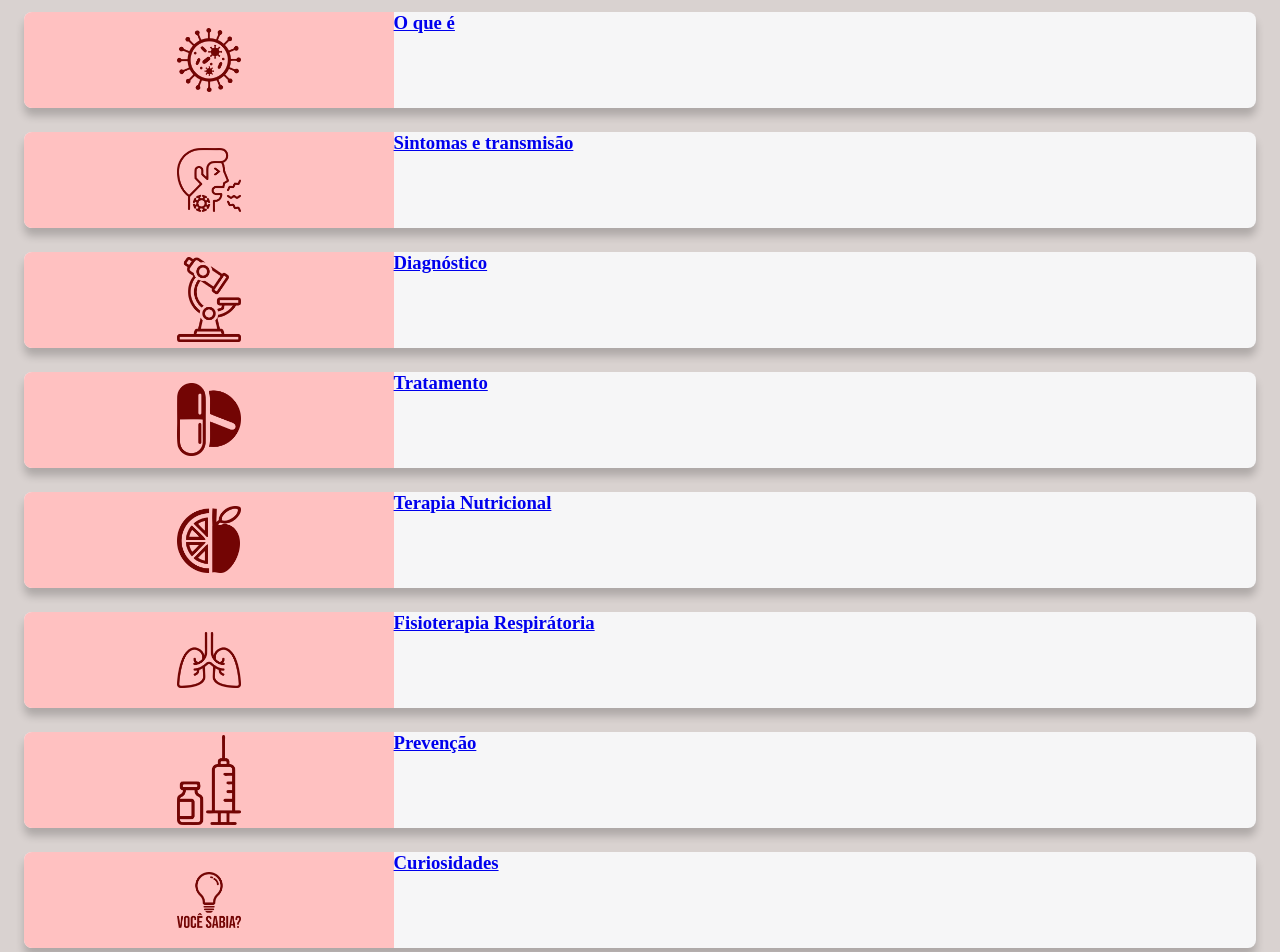
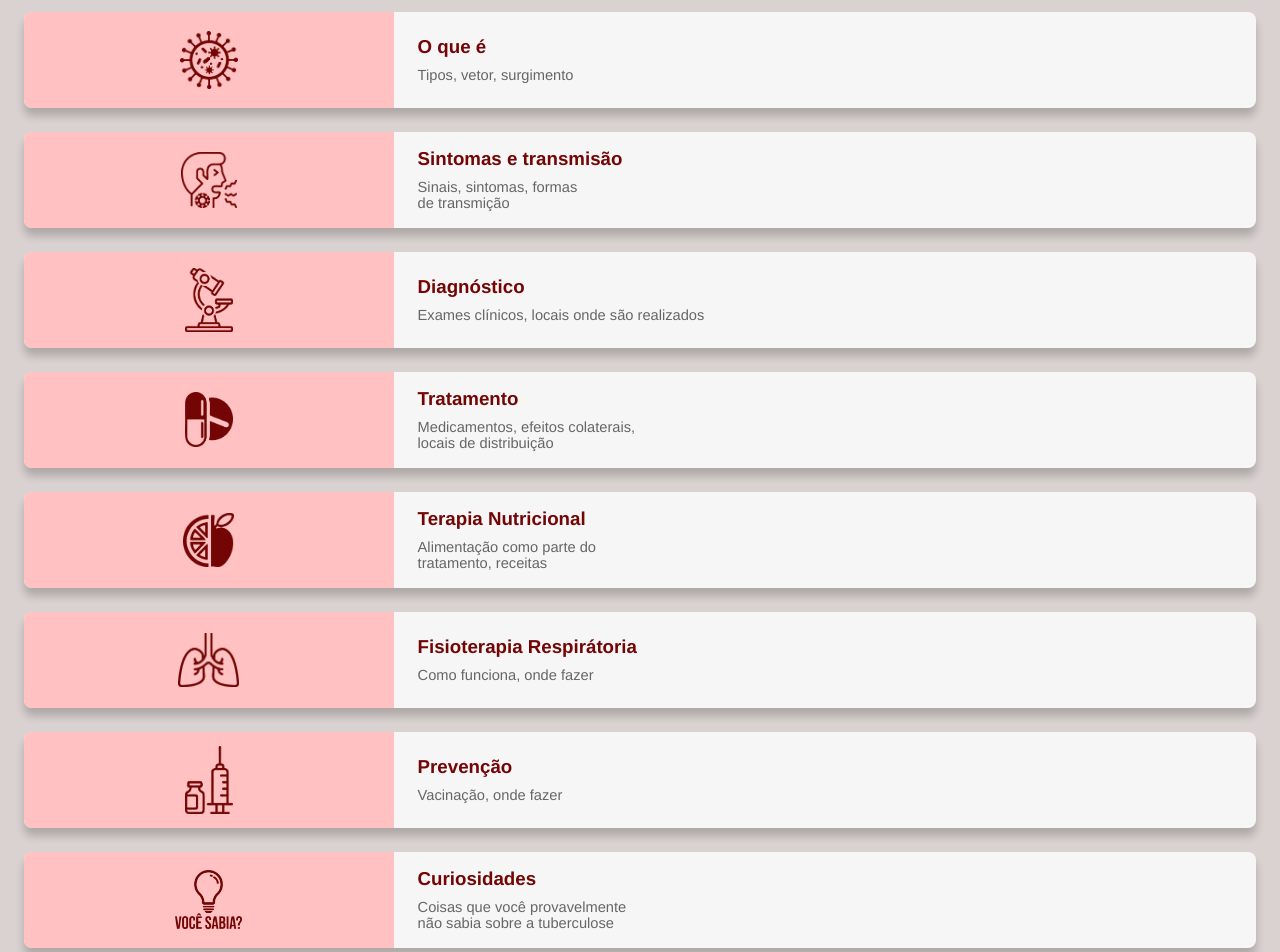
Before and after one commit to VictorCrisostomo/controlTB-app, a React (Create React App) app: page / in a window 1280 px wide. Shown: the part 220-1172 px from the top of the page. Built offline with nearby package versions, Linux system fonts and the light colour scheme.

Commit message:
config content of main menu

```diff
--- a/src/components/index.js
+++ b/src/components/index.js
@@ -23,11 +23,11 @@ const MenuInicial = () => {
           <Link to="/oquee">
             <div className="Cards">
               <div className="BackgroundIcon">
-                <img className="icon" src={virus} alt="" />
+                <img style={{width: '3.6em'}} src={virus} alt="" />
               </div>
-              <div className="">
-                <h3>O que é</h3>
-                <p></p>
+              <div className="ContentCard">
+                <h3 className="TitleCard">O que é</h3>
+                <p className="TextCard">Tipos, vetor, surgimento</p>
               </div>
             </div>
           </Link>
@@ -35,11 +35,11 @@ const MenuInicial = () => {
           <Link to="/sintomasetransmicao">
             <div className="Cards">
             <div className="BackgroundIcon">
-                <img className="icon" src={tosse} alt="" />
+                <img style={{width: '3.5em'}} src={tosse} alt="" />
               </div>
-              <div className="">
-                <h3>Sintomas e transmisão</h3>
-                <p></p>
+              <div className="ContentCard">
+                <h3 className="TitleCard">Sintomas e transmisão</h3>
+                <p className="TextCard">Sinais, sintomas, formas <br/>de transmição</p>
               </div>
             </div>
           </Link>
@@ -47,11 +47,11 @@ const MenuInicial = () => {
           <Link to="/diagnostico">
             <div className="Cards">
             <div className="BackgroundIcon">
-                <img className="icon" src={microscopio} alt="" />
+                <img style={{width: '3em'}} src={microscopio} alt="" />
               </div>
-              <div className="">
-                <h3>Diagnóstico</h3>
-                <p></p>
+              <div className="ContentCard">
+                <h3 className="TitleCard">Diagnóstico</h3>
+                <p className="TextCard">Exames clínicos, locais onde são realizados</p>
               </div>
             </div>
           </Link>
@@ -59,11 +59,11 @@ const MenuInicial = () => {
           <Link to="/tratamento">
             <div className="Cards">
             <div className="BackgroundIcon">
-                <img className="icon" src={remedio} alt="" />
+                <img style={{width: '3em'}} src={remedio} alt="" />
               </div>
-              <div className="">
-                <h3>Tratamento</h3>
-                <p></p>
+              <div className="ContentCard">
+                <h3 className="TitleCard">Tratamento</h3>
+                <p className="TextCard">Medicamentos, efeitos colaterais, <br/>locais de distribuição</p>
               </div>
             </div>
           </Link>
@@ -71,11 +71,11 @@ const MenuInicial = () => {
           <Link to="/terapianutricional">
             <div className="Cards">
             <div className="BackgroundIcon">
-                <img className="icon" src={frutas} alt="" />
+                <img style={{width: '3.2em'}} src={frutas} alt="" />
               </div>
-              <div className="">
-                <h3>Terapia Nutricional</h3>
-                <p></p>
+              <div className="ContentCard">
+                <h3 class="TitleCard">Terapia Nutricional</h3>
+                <p class="TextCard">Alimentação como parte do <br/>tratamento, receitas</p>
               </div>
             </div>
           </Link>
@@ -83,11 +83,11 @@ const MenuInicial = () => {
           <Link to="/fisiorespiratoria">
             <div className="Cards">
             <div className="BackgroundIcon">
-                <img className="icon" src={pulmao} alt="" />
+                <img style={{width: '3.8em'}} src={pulmao} alt="" />
               </div>
-              <div className="">
-                <h3>Fisioterapia Respirátoria</h3>
-                <p></p>
+              <div className="ContentCard">
+                <h3 class="TitleCard">Fisioterapia Respirátoria</h3>
+                <p class="TextCard">Como funciona, onde fazer</p>
               </div>
             </div>
           </Link>
@@ -95,23 +95,23 @@ const MenuInicial = () => {
           <Link to="/prevencao">
             <div className="Cards">
               <div className="BackgroundIcon">
-                <img className="icon" src={vacina} alt="" />
+                <img style={{width: '3em'}} src={vacina} alt="" />
               </div>
-              <div className="">
-                <h3>Prevenção</h3>
-                <p></p>
+              <div className="ContentCard">
+                <h3 class="TitleCard">Prevenção</h3>
+                <p class="TextCard">Vacinação, onde fazer</p>
               </div>
             </div>
           </Link>
 
           <Link to="/curiosidades">
             <div className="Cards">
-            <div className="BackgroundIcon">
-                <img className="icon" src={lampada} alt="" />
+              <div className="BackgroundIcon">
+                <img style={{width: '4.2em'}} src={lampada} alt="" />
               </div>
-              <div className="">
-                <h3>Curiosidades</h3>
-                <p></p>
+              <div className="ContentCard">
+                <h3 class="TitleCard">Curiosidades</h3>
+                <p class="TextCard">Coisas que você provavelmente <br/>não sabia sobre a tuberculose</p>
               </div>
             </div>
           </Link>
@@ -119,11 +119,11 @@ const MenuInicial = () => {
           <Link to="/tvtb">
             <div className="Cards">
             <div className="BackgroundIcon">
-                <img className="icon" src={tv} alt="" />
+                <img style={{width: '3.5em'}} src={tv} alt="" />
               </div>
-              <div className="">
-              <h3>TV TB</h3>
-                <p></p>
+              <div className="ContentCard">
+              <h3 class="TitleCard">TV TB</h3>
+                <p class="TextCard">Canal de informações com <br/>animações e vídeos</p>
               </div>
             </div>
           </Link>
--- a/src/components/styles.css
+++ b/src/components/styles.css
@@ -1,7 +1,7 @@
 .Title {
     margin: 1em;
 
-    font-family: 'Helvetica';
+    /* font-family: 'Helvetica'; */
     font-weight: bold;
     color: #AD0808;
 }
@@ -9,6 +9,10 @@
 .Container {
     /* border: #AD0808 1px solid; */
     margin: 0 1.5em 0 1.5em;
+}
+
+.Container a {
+    text-decoration: none;
 }
 
 .Cards {
@@ -36,6 +40,21 @@
     align-items: center;
 }
 
-.icon {
-    width: 4em;
+.ContentCard {
+    margin-left: 1.5em;
+    display: flex;
+    flex-direction: column;
+    justify-content: center;
 }
+
+.TitleCard{
+    color: #730504;
+    text-align: left;
+    margin-bottom: .5em;
+}
+
+.TextCard {
+    color: #666666;
+    text-align: left;
+    font-size: 11pt;
+}
--- a/src/index.css
+++ b/src/index.css
@@ -16,6 +16,10 @@ code {
   padding: 0;
   margin: 0;
   box-sizing: border-box;
+
+  font-family: 'Helvetica';
+  -webkit-font-smoothing: antialiased;
+
 }
 
 html, body, #root {
```
